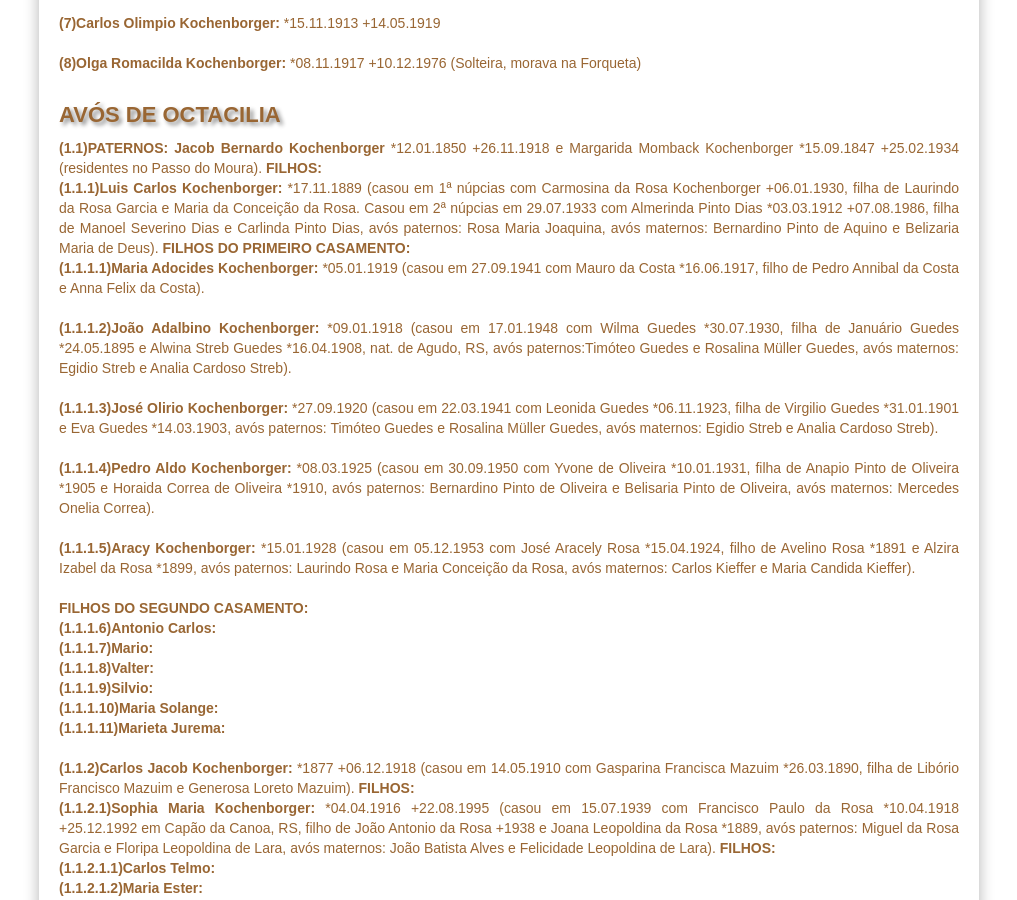
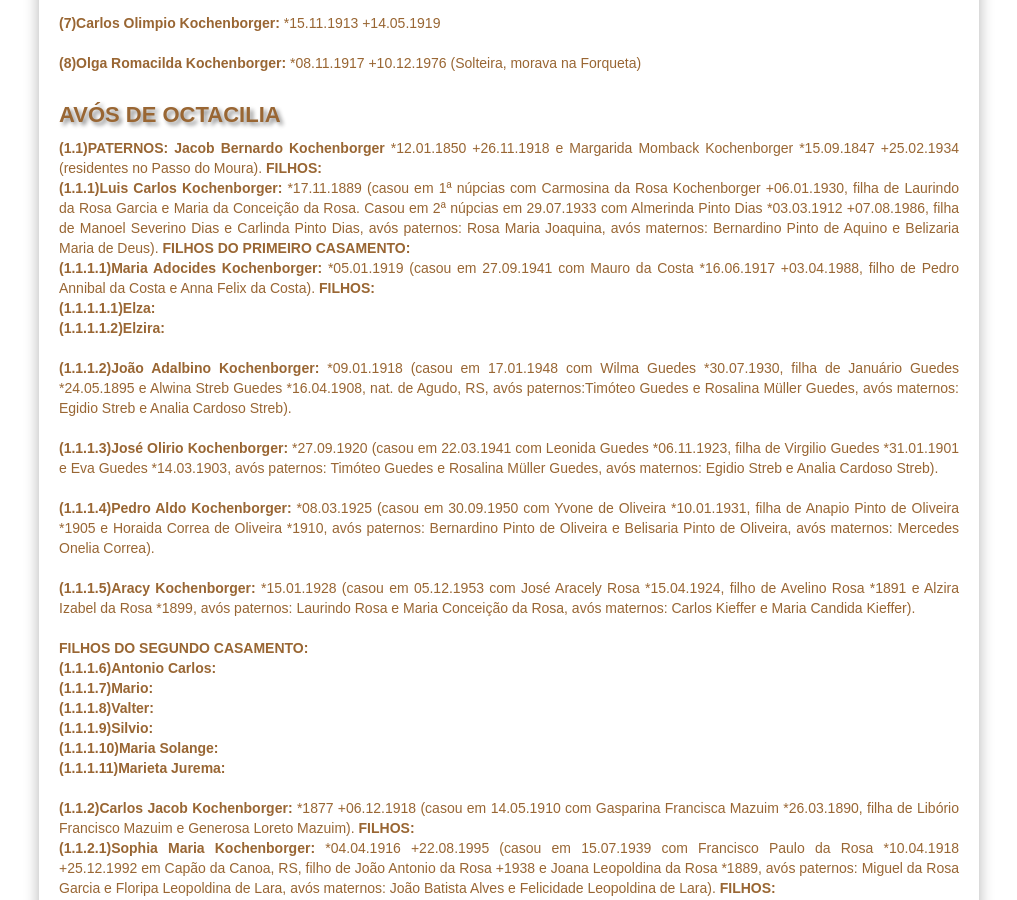
Before and after one commit to claudiovargas1955/claudiovargas1955.github.io, a Jekyll site: the page built from _pages/familia-kochenborger.html, in a window 1280 px wide and 900 px high, scrolled down 1375 px. Shown: the whole window, without its empty margins (131-1148 px from the left). Built offline with Jekyll 4.4.1, drawn with Linux system fonts in a browser that asks for light colours; some web fonts are replaced.

Commit message:
Update familia-kochenborger.html

```diff
--- a/_pages/familia-kochenborger.html
+++ b/_pages/familia-kochenborger.html
@@ -158,8 +158,10 @@ Oliveira e Idalina Soares Leal *1850 +03.09.1934). <b>FILHOS: </b><br>
   Laurindo da Rosa Garcia e Maria da Conceição da Rosa. Casou em 2ª núpcias em 29.07.1933 com Almerinda Pinto Dias *03.03.1912
   +07.08.1986, filha de Manoel Severino Dias e Carlinda Pinto Dias, avós paternos: Rosa Maria Joaquina, avós maternos: Bernardino Pinto
   de Aquino e Belizaria Maria de Deus). <b>FILHOS DO PRIMEIRO CASAMENTO: </b><br>
-    <b>(1.1.1.1)Maria Adocides Kochenborger: </b>*05.01.1919 (casou em 27.09.1941 com Mauro da Costa *16.06.1917, filho de Pedro Annibal
-    da Costa e Anna Felix da Costa). <br><br>
+    <b>(1.1.1.1)Maria Adocides Kochenborger: </b>*05.01.1919 (casou em 27.09.1941 com Mauro da Costa *16.06.1917 +03.04.1988, filho de
+    Pedro Annibal da Costa e Anna Felix da Costa). <b>FILHOS: </b><br>
+        <b>(1.1.1.1.1)Elza: </b><br>
+        <b>(1.1.1.1.2)Elzira: </b><br><br>
 
     <b>(1.1.1.2)João Adalbino Kochenborger: </b>*09.01.1918 (casou em 17.01.1948 com Wilma Guedes *30.07.1930, filha de Januário Guedes
     *24.05.1895 e Alwina Streb Guedes *16.04.1908, nat. de Agudo, RS, avós paternos:Timóteo Guedes e Rosalina Müller Guedes, avós
```
